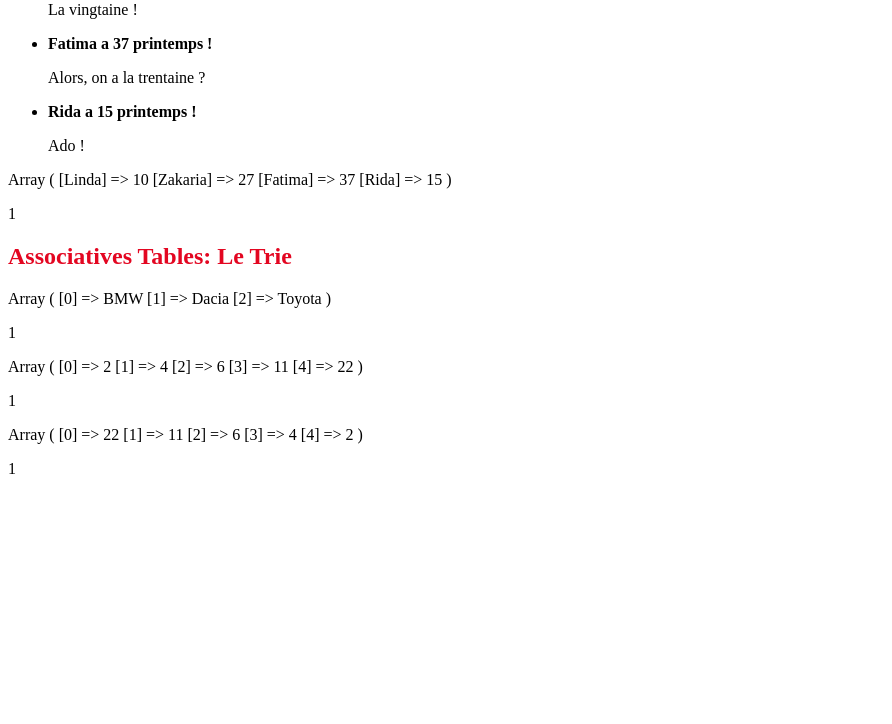
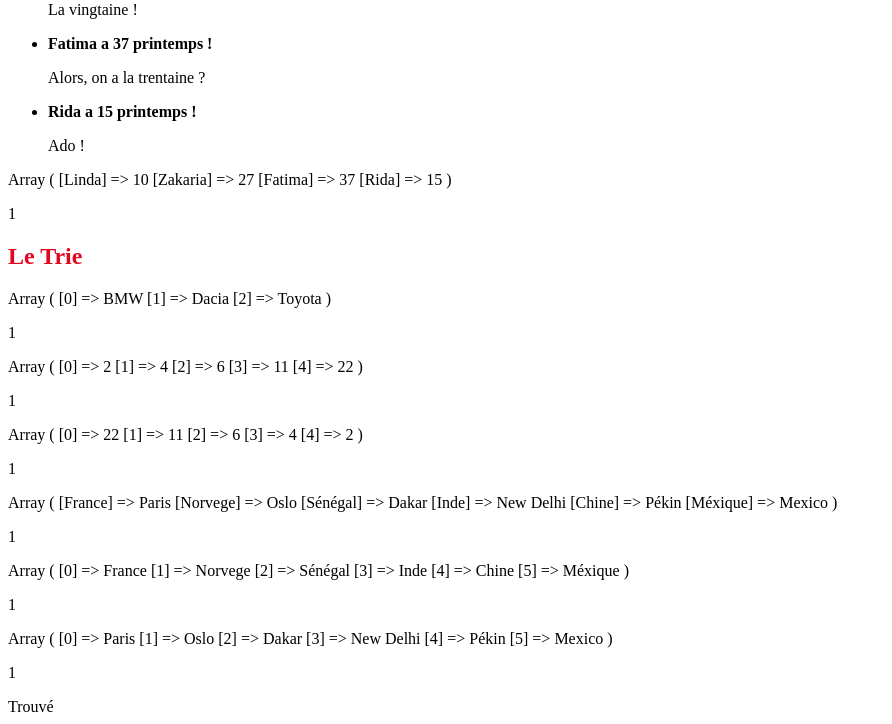
Before and after one commit to rosedrnd/WF3Backend, a PHP site: page /ex1.php in a window 1280 px wide. Shown: the part 3128-3852 px from the top of the page, without its empty margins (0-892 px from the left). Before the commit the page ends 3602 px from the top, so only its background shows below. Run offline with PHP 8.4, Linux system fonts and the light colour scheme.

Commit message:
added in_array

```diff
--- a/exercices/ex1.php
+++ b/exercices/ex1.php
@@ -396,9 +396,14 @@
 }
     echo "</ul>";
     echo "<p>".print_r($age)."</p>";
+
+
+
+
+
 ?>
- <h2>Associatives Tables: Le Trie</h2>
-<!--sorting associative tables-->
+ <h2>Le Trie</h2>
+<!--sorting tables-->
  <?php
 
 $cars= array("Dacia", "BMW", "Toyota"); //creation du tableau
@@ -410,8 +415,33 @@ $numbers=array(4,6,2,22,11); //création du tableau
 sort($numbers); //tri dans l'ordre croissant
 echo "<p>".print_r($numbers)."</p>";
 
-rsort ($numbers); //tri dans l'ordre inverse/décroissant
+rsort ($numbers); //tri dans l'ordre inverse/décroissant rsort= reverse sort
 echo "<p>".print_r($numbers)."</p>";
+
+//Display either the value or the key
+$capitale = array("France"=>"Paris", "Norvege"=>"Oslo", "Sénégal"=>"Dakar", "Inde"=>"New Delhi", "Chine"=>"Pékin", "Méxique"=>"Mexico");
+echo "<p>".print_r($capitale)."</p>";
+echo "<p>".print_r(array_keys($capitale))."</p>"; //affichage des clefs
+echo "<p>".print_r(array_values($capitale))."</p>"; //affichage des valeurs
+
+//in array : find if the value is in the table
+
+$etudiants=array("Zakaria","Fatima","Rida");
+if (in_array("Zakaria", $etudiants)) //if Zakaria is in the table etudiants..
+{
+echo "Trouvé"; //display this
+}
+else
+{
+echo "Non trouvé!"; //if not display
+
+}
+// array_merge : https://www.php.net/manual/fr/function.array-merge.php
+/* array_merge() rassemble les éléments d'un ou de plusieurs tableaux en ajoutant les valeurs de l'un à la fin de l'autre.
+Le résultat est un tableau. Si les tableaux d'entrées ont des clés en commun, alors,
+la valeur finale pour cette clé écrasera la précédente.
+Cependant, si les tableaux contiennent des clés numériques, la valeur finale n'écrasera pas la valeur originale, mais sera ajoutée.
+Les clés numériques des tableaux d'entrées seront renumérotées en clés incrémentées partant de zéro dans le tableau fusionné.*/
 
 
 
```
